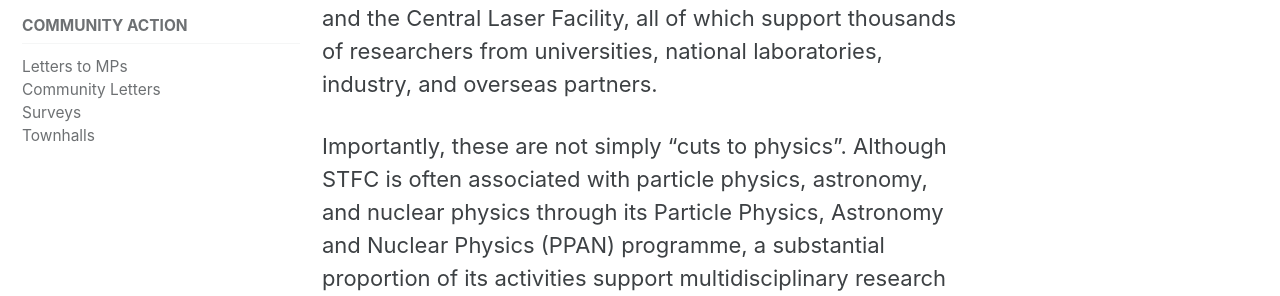
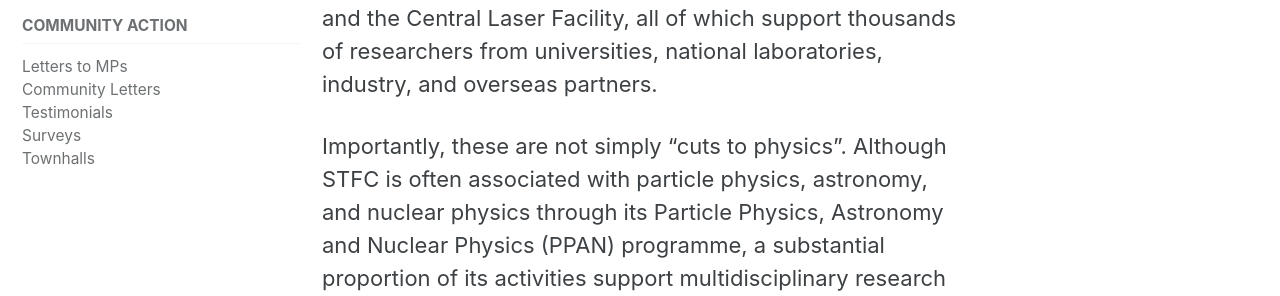
Before and after one commit to research-facilities-community/index, a Jekyll site: the page built from index.md, in a window 1280 px wide. Shown: the part 505-801 px from the top of the page. Built offline with Jekyll 4.4.1, drawn with Linux system fonts in a browser that asks for light colours; cached includes are drawn as plain includes.

Commit message:
Add Testimonials section to navigation

```diff
--- a/_data/navigation.yml
+++ b/_data/navigation.yml
@@ -39,6 +39,8 @@
         url: /action/#MPletters
       - title: "Community Letters"
         url: /action/#community_letters
+      - title: "Testimonials"
+        url: /action/#testimonials
       - title: "Surveys"
         url: /action/#surveys
       - title: "Townhalls"
```
